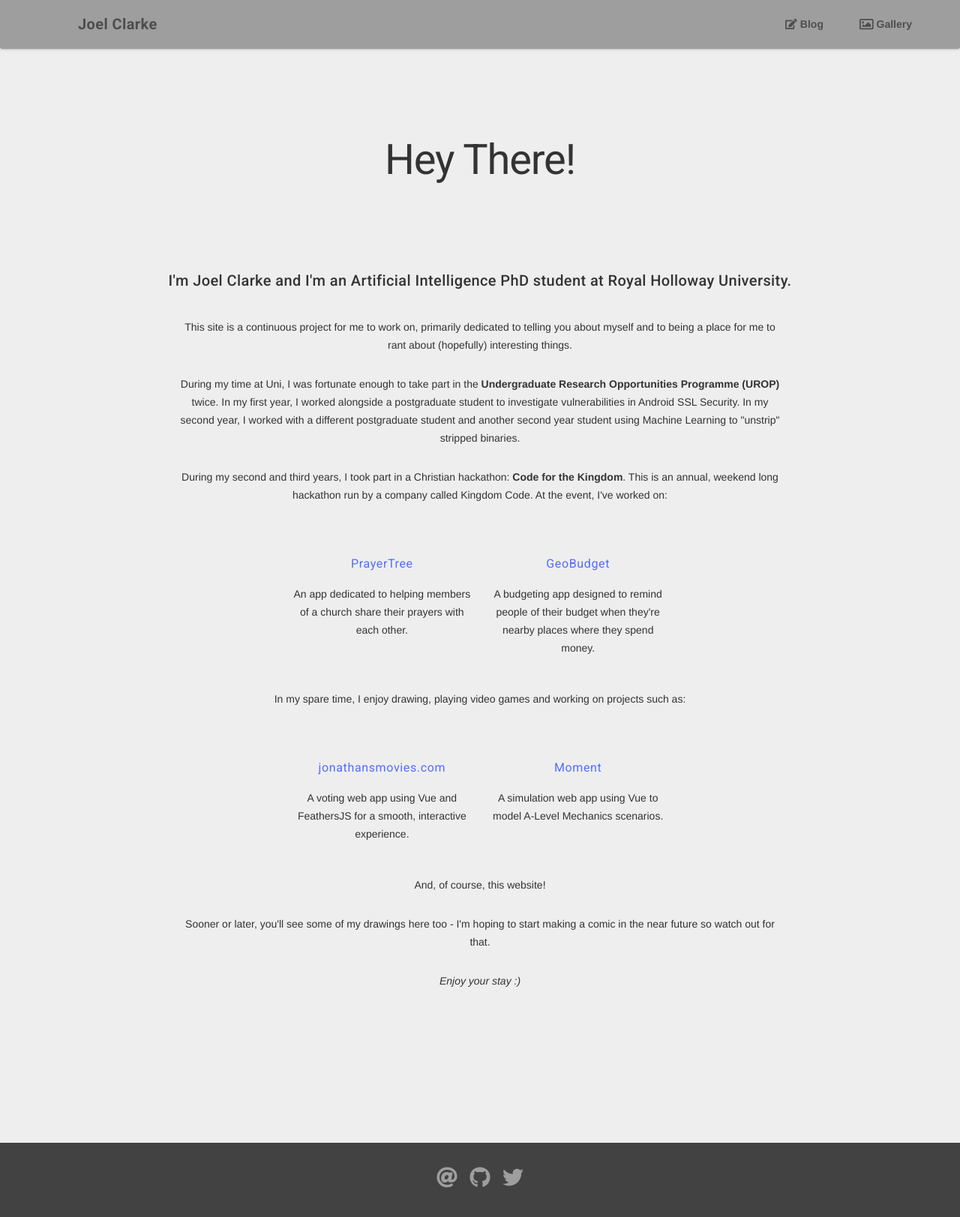
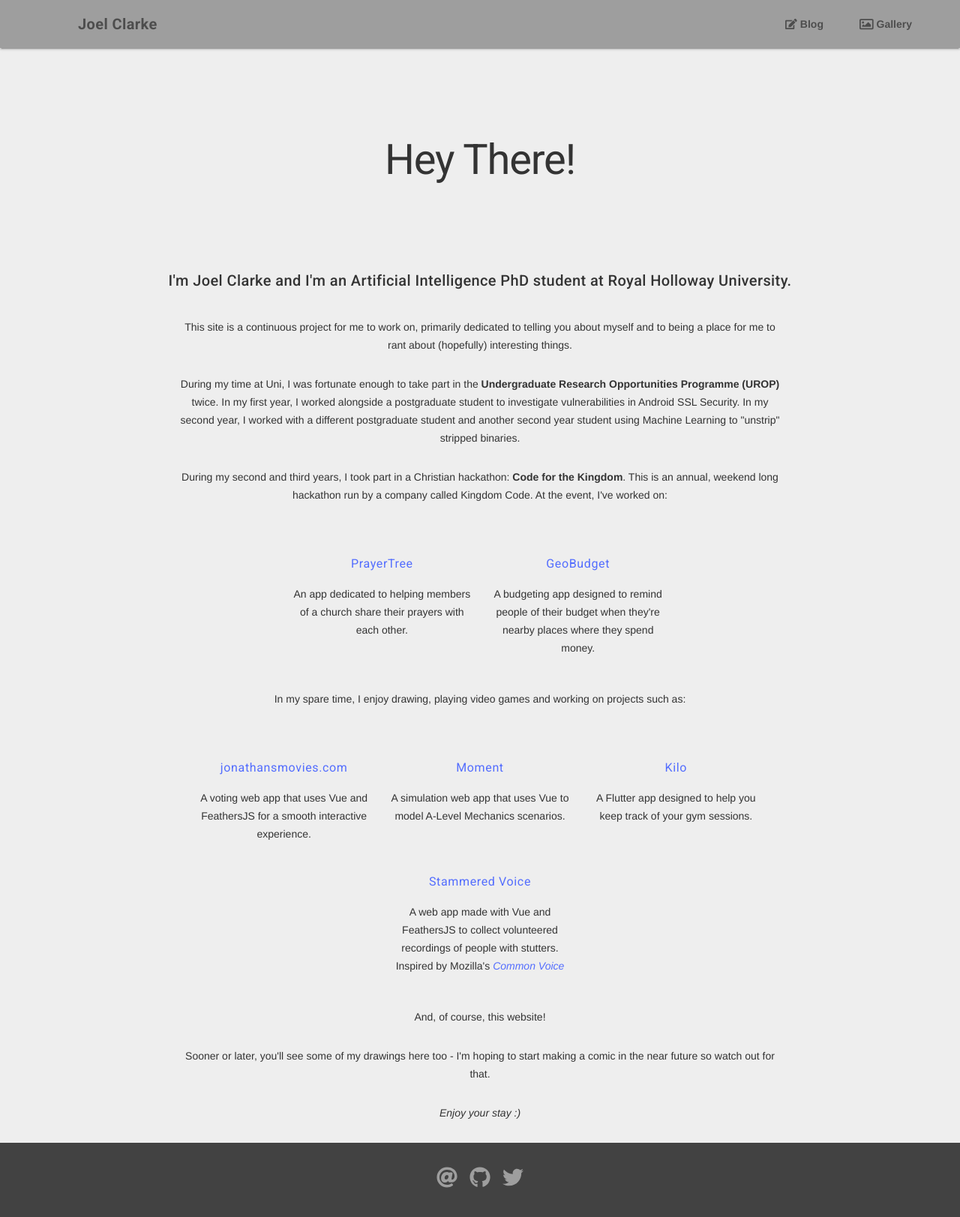
Before and after one commit to DarthEmpty/joelclarke.co.uk, a Jekyll site: the page built from index.html, in a window 1280 px wide. Shown: the whole page at 75% size. Built offline with Jekyll 4.4.1, drawn with Linux system fonts in a browser that asks for light colours; nearby versions of some CDN libraries.

Commit message:
Add more repositories to index page

```diff
--- a/_config_dev.yml
+++ b/_config_dev.yml
@@ -19,7 +19,7 @@ description: >- # this means to ignore newlines until "baseurl:"
   "Joel Clarke's personal site!"
 baseurl: "" # the subpath of your site, e.g. /blog
 url: "http://localhost:4000" # the base hostname & protocol for your site, e.g. http://example.com
-twitter_username: joelclarke273
+twitter_username: Nlpjoel
 github_username:  DarthEmpty
 
 # Build settings
--- a/index.html
+++ b/index.html
@@ -37,11 +37,20 @@ title: Hey There!
   <ul class="mdl-grid">
     <li class="mdl-cell mdl-cell--4-col project-list-item">
       <a href="https://github.com/arranf/jonathans-movies-client" target="_blank"><h6>jonathansmovies.com</h6></a>
-      A voting web app using Vue and FeathersJS for a smooth, interactive experience.
+      A voting web app that uses Vue and FeathersJS for a smooth interactive experience.
     </li>
     <li class="mdl-cell mdl-cell--4-col project-list-item">
       <a href="https://github.com/DarthEmpty/Moment" target="_blank"><h6>Moment</h6></a>
-      A simulation web app using Vue to model A-Level Mechanics scenarios.
+      A simulation web app that uses Vue to model A-Level Mechanics scenarios.
+    </li>
+    <li class="mdl-cell mdl-cell--4-col project-list-item">
+      <a href="https://github.com/DarthEmpty/kilo" target="_blank"><h6>Kilo</h6></a>
+      A Flutter app designed to help you keep track of your gym sessions.
+    </li>
+    <li class="mdl-cell mdl-cell--4-col project-list-item">
+      <a href="https://github.com/DarthEmpty/stammered-voice" target="_blank"><h6>Stammered Voice</h6></a>
+      A web app made with Vue and FeathersJS to collect volunteered recordings of people with stutters.
+      Inspired by Mozilla's <a href="https://voice.mozilla.org/en"><em>Common Voice</em></a>
     </li>
   </ul>
   <p class="detail">
```
